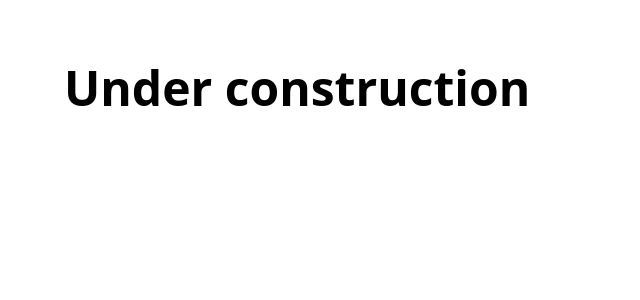
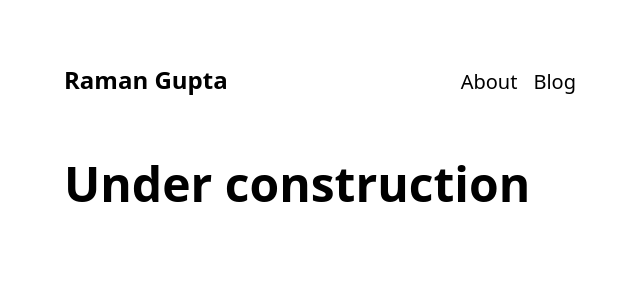
Before and after one commit to g-raman/personal-website, a SvelteKit app: page /about in a window 1280 px wide. Shown: the top 300 px of the page, without its empty margins (320-960 px from the left). Built offline with nearby package versions, Linux system fonts and the light colour scheme.

Commit message:
feat: make nav component reusable and render in layout file

```diff
--- /dev/null
+++ b/src/lib/components/Nav.svelte
@@ -0,0 +1,13 @@
+<nav class="flex w-full items-baseline justify-between pb-16">
+	<p class="text-2xl font-semibold">Raman Gupta</p>
+
+	<ul class="flex gap-4 text-xl font-light">
+		<li>
+			<a href="/about">About</a>
+		</li>
+
+		<li>
+			<p>Blog</p>
+		</li>
+	</ul>
+</nav>
--- a/src/routes/+layout.svelte
+++ b/src/routes/+layout.svelte
@@ -1,6 +1,7 @@
 <script lang="ts">
 	import '../app.css';
 	import favicon from '$lib/assets/favicon.svg';
+	import Nav from '../lib/components/Nav.svelte';
 
 	let { children } = $props();
 </script>
@@ -10,5 +11,9 @@
 </svelte:head>
 
 <div class="px-96 py-16">
-	{@render children()}
+	<Nav />
+
+	<main>
+		{@render children()}
+	</main>
 </div>
--- a/src/routes/+page.svelte
+++ /dev/null
@@ -1,13 +0,0 @@
-<nav class="flex w-full items-baseline justify-between">
-	<p class="text-2xl font-semibold">Raman Gupta</p>
-
-	<ul class="flex gap-4 text-xl font-light">
-		<li>
-			<a href="/about">About</a>
-		</li>
-
-		<li>
-			<p>Blog</p>
-		</li>
-	</ul>
-</nav>
```
